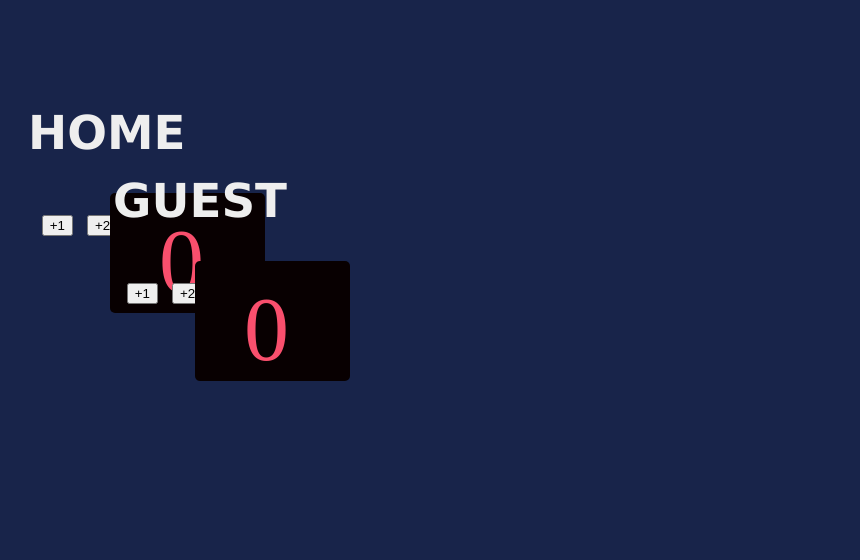
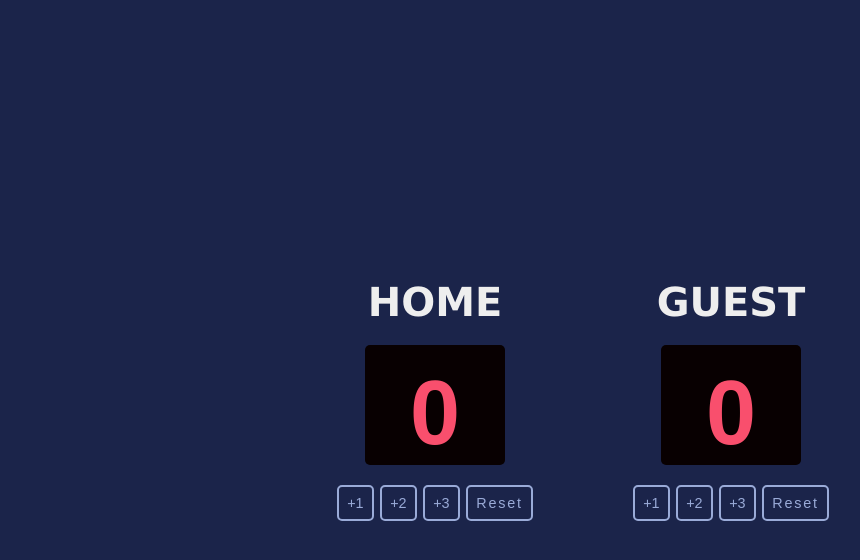
Before and after one commit to Oscar-Ore007/score_board, a plain HTML site: page index.html in a window 1280 px wide. Shown: the whole page, without its empty margins (57-917 px from the left). Drawn offline with Linux system fonts and the light colour scheme.

Commit message:
completed basketball scoreboard

```diff
--- a/index.css
+++ b/index.css
@@ -1,107 +1,140 @@
-body {
+:root {
+    --background: rgba(27, 36, 74, 1);
+    --primary: rgba(154, 171, 216, 1);
+    --heading: rgba(238, 238, 238, 1);
+    --text: rgba(249, 79, 109, 1);
+    --scoreboard: rgba(8, 0, 1, 1);
+  }
+
+  html {
+    box-sizing: border-box;
+  }
+
+  *,
+  *::before,
+  *::after {
+    box-sizing: inherit;
+  }
+
+  * {
     margin: 0;
-    background: #18244a;
+    padding: 0;
+  }
 
+  /* === Fonts === */
+
+  @font-face {
+    font-family: "Cursed Timer ULiL", sans-serif;
+    src: url(Fonts/CursedTimer.ttf);
+    font-weight: 400;
+    font-style: normal;
   }
 
   @font-face {
-    font-family: 'Cursed Timer ULiL';
-    font-size: normal;
-    font-weight: 400;
-    src: local('Cursed Timer ULiL'),url('https://fonts.cdnfonts.com/s/48642/CursedTimerUlil-Aznm.woff') format('woof');
+    font-family: "Verdana", sans-serif;
+    src: url(Fonts/Verdana.ttf);
+    font-weight: 700;
+    font-style: normal;
   }
+
+  body {
+    background-color: var(--background);
+    min-height: 100vh;
+    display: flex;
+    justify-content: center;
+    align-items: center;
+  }
+
+  /* === Heading === */
+
+  .heading {
+    font-family: "Verdana", sans-serif;
+    color: var(--heading);
+    text-transform: uppercase;
+    letter-spacing: 2px;
+  }
+
+  /* === Container === */
 
   .container {
     display: flex;
-    justify-content: space-around;
-    /* background-color: #111827;
-    margin: auto;
-    color: white */
-
+    flex-wrap: wrap;
+    gap: 0.5em;
+    color: var(--heading);
+    text-align: center;
   }
 
-.home {
-    position: absolute;
-    width: 149px;
-    height: 36px;
-    left: 85px;
-    top: 68px;
-    margin: 0 auto;
-    font-family: 'Verdana';
-    font-style: normal;
-    font-weight: 700;
-    font-size: 40px;
-    line-height: 36px;
-    text-align: center;
-    color: #EEEEEE
+  /* === Home & Guest Section ==== */
 
+  .home,
+  .guest {
+    width: 18em;
+    padding: 1em;
+    /*border: 1px solid white;*/
   }
 
-.guest {
-    position: absolute;
-    width: 149px;
-    height: 36px;
-    left: 85px;
-    top: 68px;
-    margin: 0 auto;
-    font-family: 'Verdana';
-    font-style: normal;
-    font-weight: 700;
-    font-size: 40px;
-    line-height: 36px;
-    text-align: center;
-    color: #EEEEEE
+  h3 {
+    font-family: "Verdana", sans-serif;
+    font-size: 2.5rem;
   }
 
-.home-background {
-    position: absolute;
-    width: 155px;
-    height: 120px;
-    left: 82px;
-    top: 125px;
-    background: #080001;
-    border-radius: 5px;
+  /* === Home & Guest Counters === */
 
-}
-
-.guest-background {
-    position: absolute;
-    width: 155px;
-    height: 120px;
-    left: 82px;
-    top: 125px;
-    background: #080001;
+  .scoreboard-home,
+  .scoreboard-guest {
+    width: 8.75em;
+    background-color: var(--scoreboard);
+    margin: 1.25em auto;
     border-radius: 5px;
   }
 
-#home-score {
-    position: absolute;
-    width: 117px;
-    height: 120px;
-    margin: 0 auto;
-    top: 5px;
-    left: 13px;
-    font-family: "Cursed Timer ULiL";
-    font-style: normal;
-    font-weight: 400;
-    font-size: 90px;
-    line-height: 127px;
+  h2 {
+    font-family: "Cursed Timer ULiL", sans-serif;
+    font-size: 5.625rem;
     text-align: center;
-    color: #f94f6d
+    color: var(--text);
+    padding-top: 0.18em;
   }
 
-#guest-score {
-    position: absolute;
-    width: 117px;
-    height: 120px;
-    margin: 0 auto;
-    top: 5px;
-    left: 13px;
-    font-family: "Cursed Timer ULiL";
-    font-style: normal;
-    font-weight: 400;
-    font-size: 90px;
-    line-height: 127px;
-    text-align: center;
-    color: #f94f6d
+  /* === Buttons === */
+
+  .buttons {
+    display: flex;
+    gap: 0.4em;
+    justify-content: center;
+    align-items: center;
+    flex-wrap: wrap;
   }
+
+  .plusone-btn,
+  .plustwo-btn,
+  .plusthree-btn,
+  .reset-btn {
+    border: 0;
+    padding: 0.5625em;
+    cursor: pointer;
+    background-color: transparent;
+    color: var(--primary);
+    border: 2px solid var(--primary);
+    border-radius: 5px;
+    font-size: 0.9rem;
+    font-family: "Cursed Timer ULiL", sans-serif;
+  }
+
+  .reset-btn{
+    letter-spacing: 0.125em;
+  }
+
+  .buttons > button:active {
+    transform: scale(0.96);
+  }
+
+  /* === Media Queries === */
+
+  @media (max-width: 667px) {
+
+    .container {
+      margin: 5em;
+    }
+
+  }
--- a/index.html
+++ b/index.html
@@ -3,38 +3,40 @@
         <link rel="stylesheet" href="index.css">
     </head>
     <body>
-        <div class="container">
+        <main class="container">
             <div class="home">
-                <h3 class="home-side">HOME</h3>
-                <div class="home-background">
-                    <h3 id="home-score">0</h3>
+                <h3>HOME</h3>
+                <div class="scoreboard-home">
+                    <h2 id="home-score">0</h2>
                 </div>
 
-                <div class="btn-container">
-                        <button class="btn" id="onepointHome" onclick="onepointHome()">
-                        +1</button>
-                        <button class="btn" id="twopointHome" onclick="twopointHome()">
-                        +2</button>
-                        <button class="btn" id="thirdpointHome" onclick="thirdpointHome()">
-                        +3</button>
-
+                <div class="buttons">
+                    <button class="plusone-btn" id="home-score-btn-1">+1</button>
+                    <button class="plustwo-btn" id="home-score-btn-2">+2</button>
+                    <button class="plusthree-btn" id="home-score-btn-3">+3</button>
+                    <button class="reset-btn" id="reset-home-score">Reset</button>
                 </div>
-            <div class="guest">
-                <h3 class="guest-side">GUEST</h3>
-                <div class="guest-background">
-                    <h3 id="guest-score">0</h3>
-
-                </div>
-                <button class="btn" id="onepointGuest" onclick="onepointGuest()">
-                    +1</button>
-                    <button class="btn" id="twopointGuest" onclick="twopointGuest()">
-                    +2</button>
-                    <button class="btn" id="thirdpointGuest" onclick="thirdpointGuest()">
-                    +3</button>
+            </div>
 
 
+            <div class="guest">
+                <h3>GUEST</h3>
+                <div class="scoreboard-guest">
+                    <h2 id="guest-score">0</h2>
+                </div>
+
+
+                <div class="buttons">
+                    <button class="plusone-btn" id="guest-score-btn-1">+1</button>
+                    <button class="plustwo-btn" id="guest-score-btn-2">+2</button>
+                    <button class="plusthree-btn" id="guest-score-btn-3">+3</button>
+                    <button class="reset-btn" id="reset-guest-score">Reset</button>
+                </div>
             </div>
-        </div>
+
+
+
+        </main>
         <script src="index.js"></script>
     </body>
 </html>
--- a/index.js
+++ b/index.js
@@ -1,42 +1,62 @@
-let homeScore = document.getElementById("home-score")
-let guestScore = document.getElementById("guest-score")
+let homeScoreEl = document.getElementById("home-score");
+let guestScoreEl = document.getElementById("guest-score");
+
+let homeScoreBtnOne = document.getElementById("home-score-btn-1");
+let homeScoreBtnTwo = document.getElementById("home-score-btn-2");
+let homeScoreBtnThree = document.getElementById("home-score-btn-3");
+let resetHomeScore = document.getElementById("reset-home-score");
+let resetGuestScore = document.getElementById("reset-guest-score");
+
+let guestScoreBtnOne = document.getElementById("guest-score-btn-1");
+let guestScoreBtnTwo = document.getElementById("guest-score-btn-2");
+let guestScoreBtnThree = document.getElementById("guest-score-btn-3");
 
 
-//create a counter for both home and guest scores
 
-let homePoints = 0
-let guestPoints = 0
+homeScoreBtnOne.addEventListener("click", function () {
+  homeScoreEl.textContent++;
+});
 
 
-//home score counter
-function onepointHome() {
-    homePoints += 1
-    homeScore.textContent = homePoints
-}
 
-function twopointHome() {
-    homePoints += 2
-    homeScore.textContent = homePoints
-}
+homeScoreBtnTwo.addEventListener("click", function () {
+  homeScoreEl.textContent = Number(homeScoreEl.textContent) + 2;
+});
 
-function threepointHome() {
-    homePoints += 3
-    homeScore.textContent = homePoints
-}
 
-//guest score counter
 
-function onepointGuest() {
-    guestPoints += 1
-    guestScore.textContent = guestPoints
-}
+homeScoreBtnThree.addEventListener("click", function () {
+  homeScoreEl.textContent = Number(homeScoreEl.textContent) + 3;
+});
 
-function twopointGuest() {
-    guestPoints += 2
-    guestScore.textContent = guestPoints
-}
 
-function threepointGuest() {
-    guestPoints += 3
-    guestScore.textContent = guestPoints
-}
+
+resetHomeScore.addEventListener("click", function () {
+  homeScoreEl.textContent = 0;
+});
+
+
+
+
+
+guestScoreBtnOne.addEventListener("click", function () {
+  guestScoreEl.textContent++;
+});
+
+
+
+guestScoreBtnTwo.addEventListener("click", function () {
+  guestScoreEl.textContent = Number(guestScoreEl.textContent) + 2;
+});
+
+
+
+guestScoreBtnThree.addEventListener("click", function () {
+  guestScoreEl.textContent = Number(guestScoreEl.textContent) + 3;
+});
+
+
+
+resetGuestScore.addEventListener("click", function () {
+  guestScoreEl.textContent = 0;
+});
```
Lines whose indentation alone changed are shown as unchanged.
